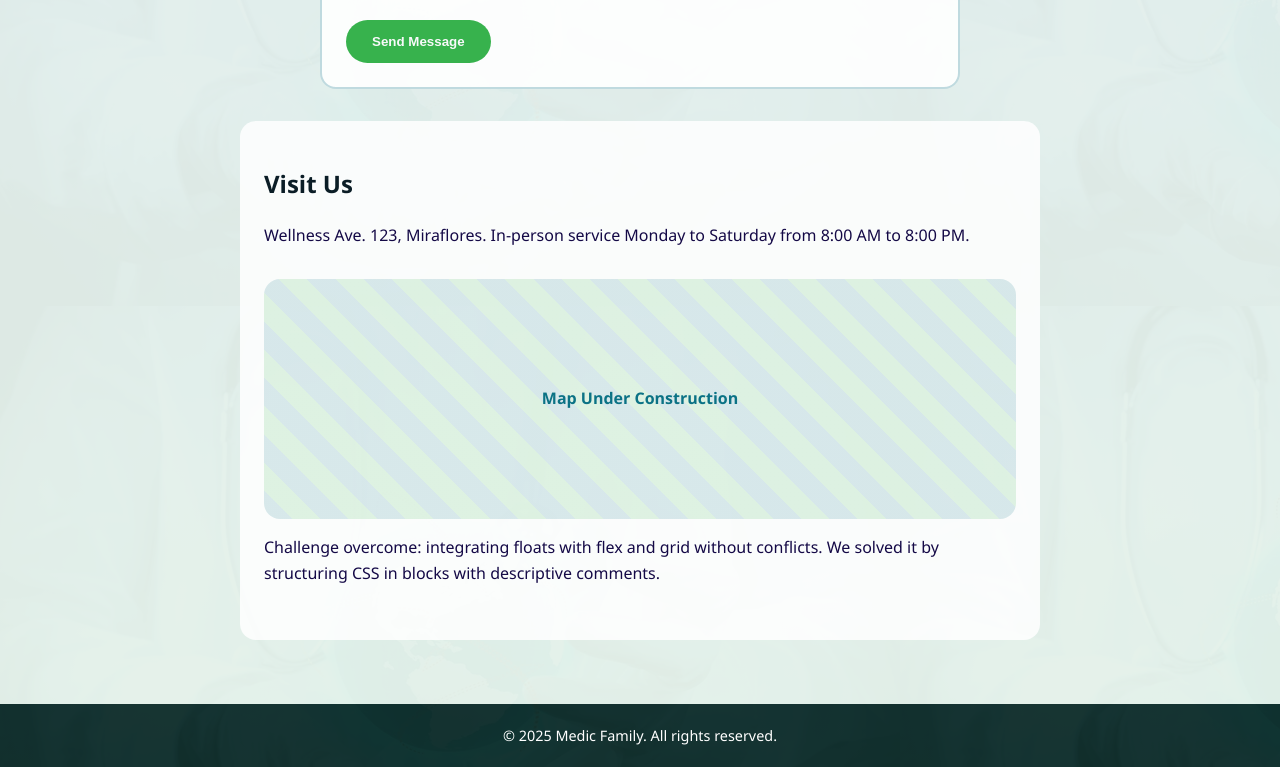
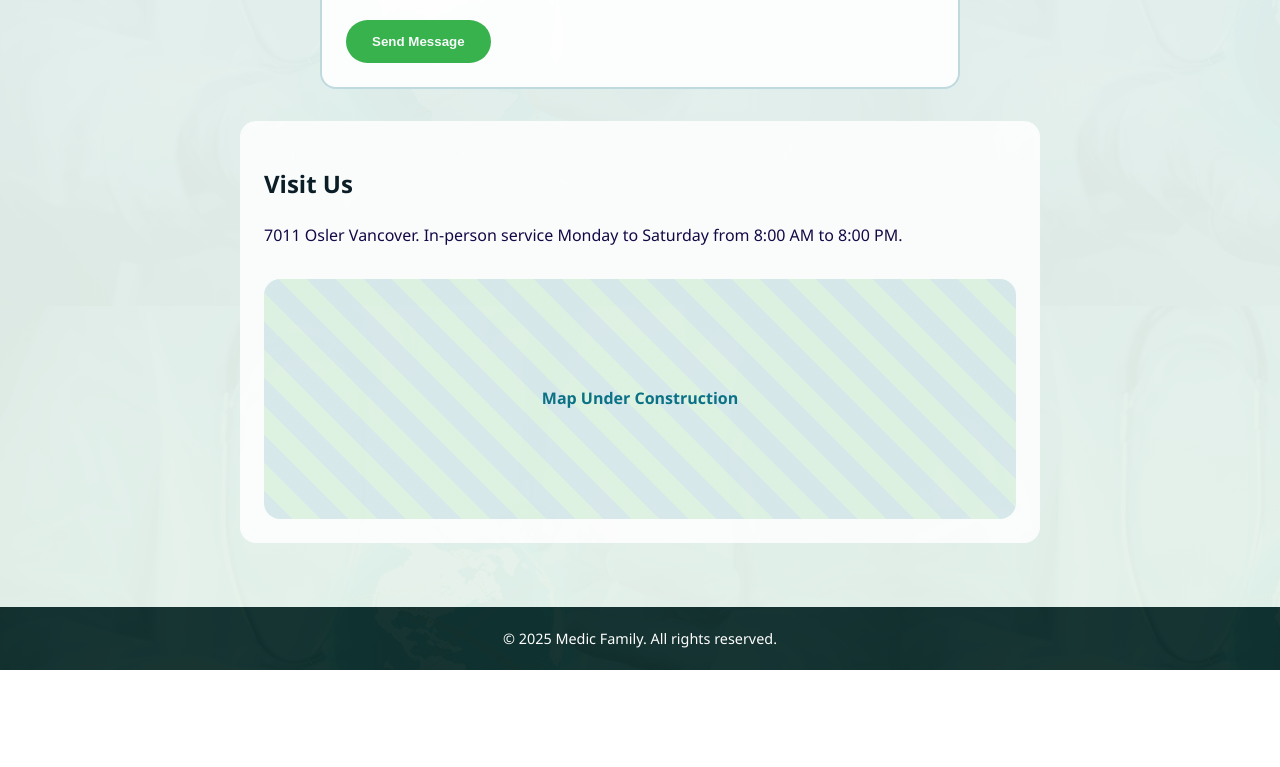
Before and after one commit to josegabrielzevallos/MyWebPageTF1, a plain HTML site: page pages/contact.html in a window 1280 px wide. Shown: the part 894-1661 px from the top of the page. After the commit the page ends 1564 px from the top, so only its background shows below. Drawn offline with Linux system fonts and the light colour scheme.

Commit message:
last commit, chance readme

```diff
--- a/pages/contact.html
+++ b/pages/contact.html
@@ -120,15 +120,11 @@
       <section class="contact-details">
         <h2>Visit Us</h2>
         <p>
-          Wellness Ave. 123, Miraflores. In-person service Monday to Saturday from
+          7011 Osler Vancover. In-person service Monday to Saturday from
           8:00 AM to 8:00 PM.
         </p>
         <div class="map-placeholder">Map Under Construction</div>
-        <p>
-          <!-- HTML Comment: we share lessons learned from the project -->
-          Challenge overcome: integrating floats with flex and grid without conflicts. We
-          solved it by structuring CSS in blocks with descriptive comments.
-        </p>
+
       </section>
     </main>
 
```
Also changed, not shown: index.html (+1 -1 lines), pages/services.html (+0 -1 lines), 1 other file.
